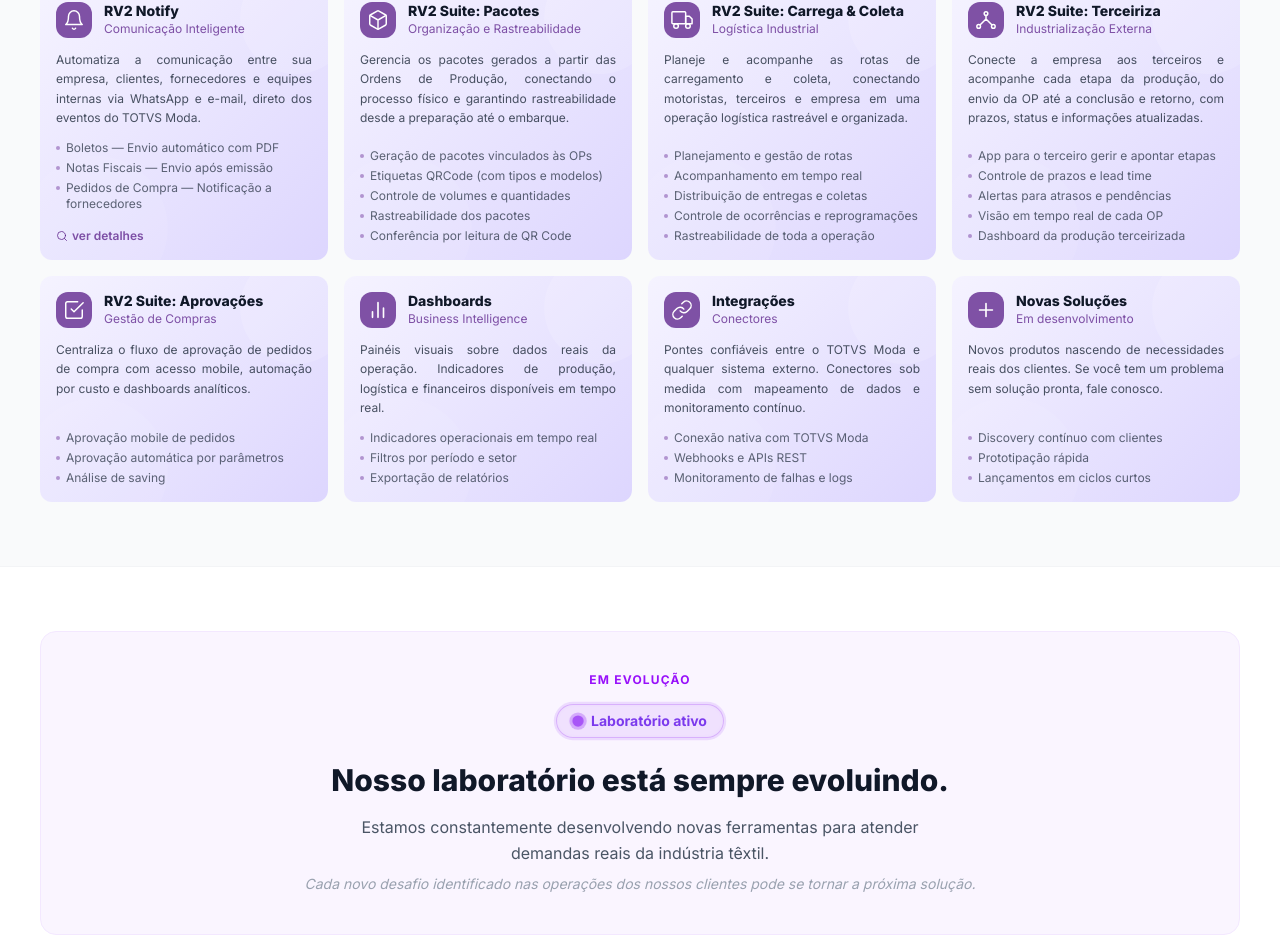
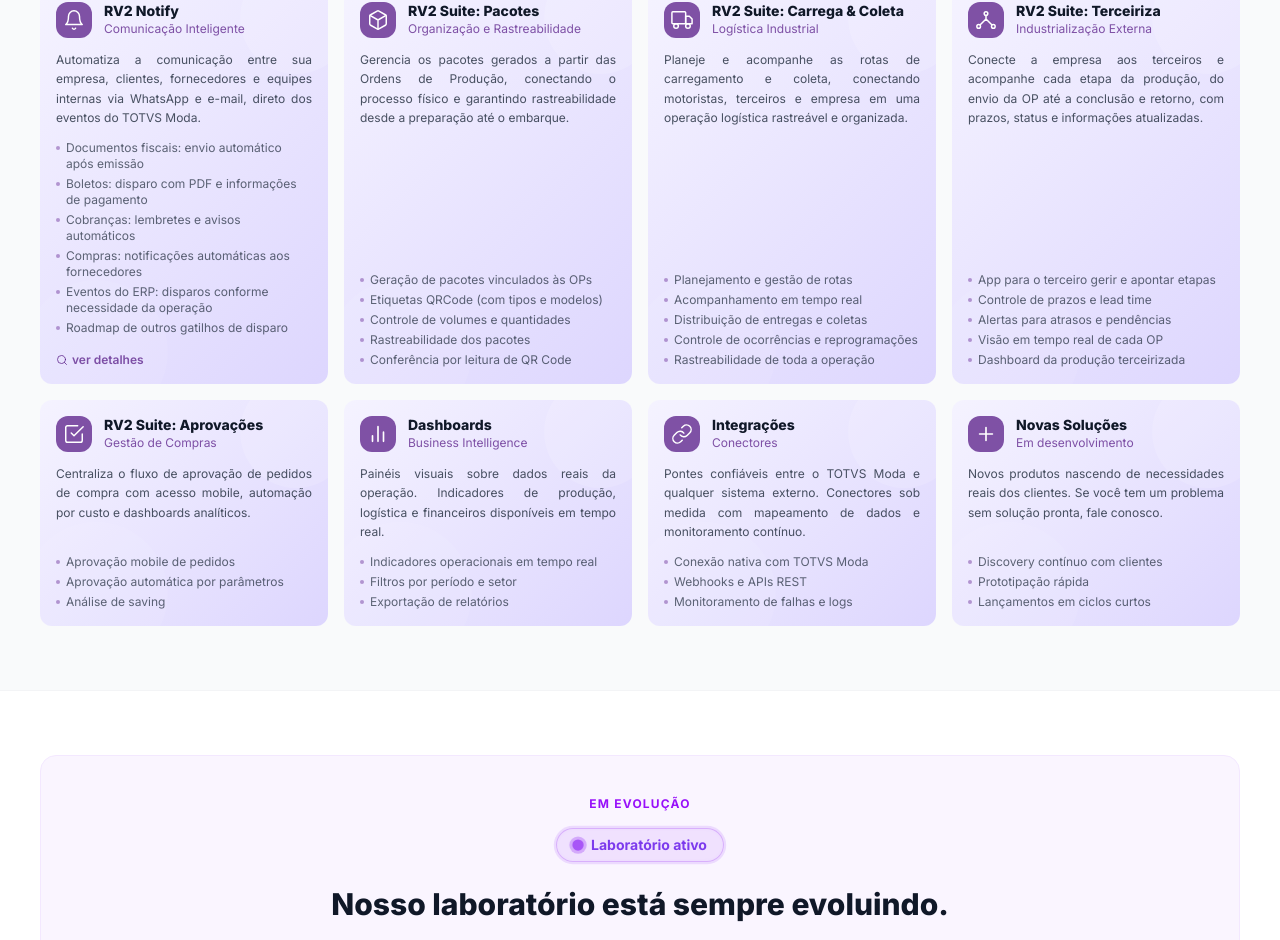
Before and after one commit to Raphacustodio/rv2-site-corp, a Next.js app: page / in a window 1280 px wide. Shown: the part 6434-7374 px from the top of the page. Built offline with nearby package versions, Linux system fonts and the light colour scheme.

Commit message:
content: atualizar features do card RV2 Notify
Co-Authored-By: Claude Sonnet 4.6 <noreply@anthropic.com>

```diff
--- a/components/labs/NossasSolucoes.tsx
+++ b/components/labs/NossasSolucoes.tsx
@@ -20,7 +20,7 @@ const SOLUTIONS: Solution[] = [
     key: "notify", title: "RV2 Notify", category: "Comunicação Inteligente",
     desc: "Automatiza a comunicação entre sua empresa, clientes, fornecedores e equipes internas via WhatsApp e e-mail, direto dos eventos do TOTVS Moda.",
     status: "Disponível", color: "green",
-    features: ["Boletos — Envio automático com PDF", "Notas Fiscais — Envio após emissão", "Pedidos de Compra — Notificação a fornecedores"],
+    features: ["Documentos fiscais: envio automático após emissão", "Boletos: disparo com PDF e informações de pagamento", "Cobranças: lembretes e avisos automáticos", "Compras: notificações automáticas aos fornecedores", "Eventos do ERP: disparos conforme necessidade da operação", "Roadmap de outros gatilhos de disparo"],
     detailImage: "", // coloque aqui o caminho da imagem, ex: "/screenshots/notify-overview.jpeg"
     icon: (<svg width="22" height="22" viewBox="0 0 24 24" fill="none" stroke="currentColor" strokeWidth="1.6" strokeLinecap="round" strokeLinejoin="round"><path d="M18 8A6 6 0 0 0 6 8c0 7-3 9-3 9h18s-3-2-3-9"/><path d="M13.73 21a2 2 0 0 1-3.46 0"/></svg>),
   },
```
